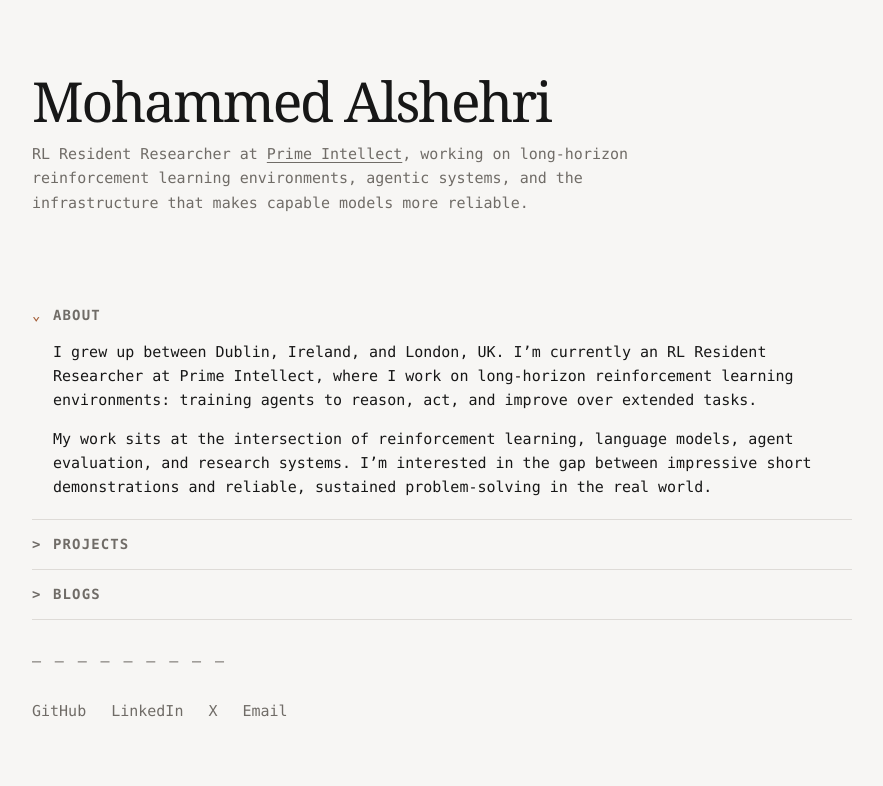
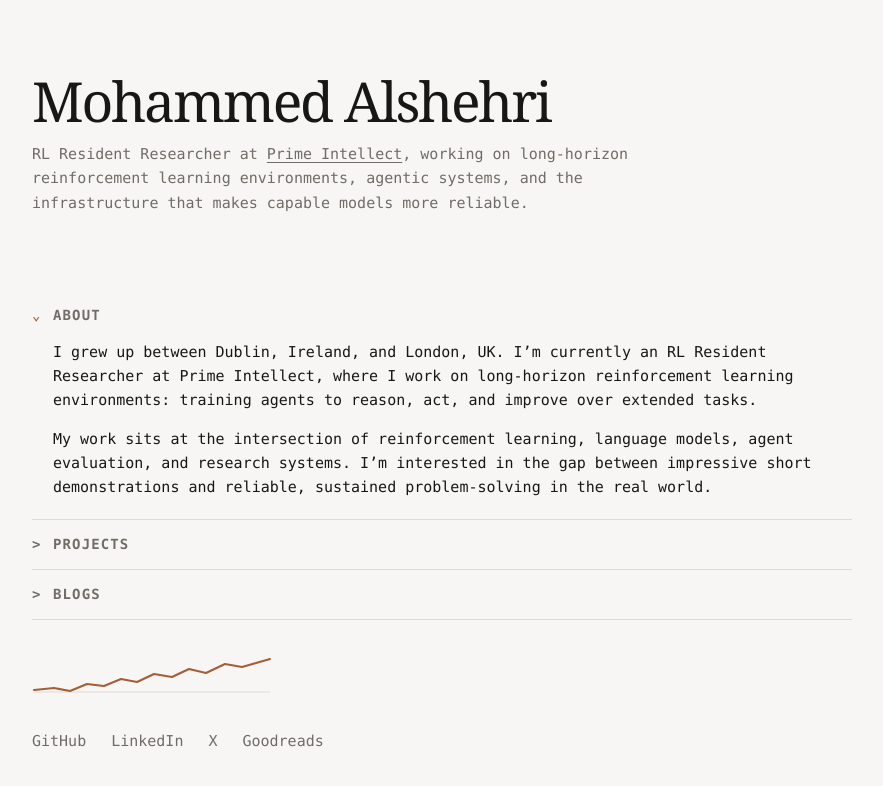
Before and after one commit to mohammed840/mohammed840.github.io, a Jekyll site: the page built from about.md, in a window 1280 px wide. Shown: the top 786 px of the page, without its empty margins (198-1081 px from the left). Built offline with Jekyll 4.4.1, drawn with Linux system fonts in a browser that asks for light colours.

Commit message:
Add one-time reward signal and Goodreads link

```diff
--- a/about.md
+++ b/about.md
@@ -71,14 +71,21 @@ permalink: /about/
         </details>
       </section>
 
-      <div class="dash-rule" aria-hidden="true">– – – – – – – – –</div>
+      <div class="signal-rule" aria-label="Upward reward signal">
+        <svg viewBox="0 0 240 42" role="img" aria-labelledby="signal-title">
+          <title id="signal-title">An upward reward signal</title>
+          <path class="signal-baseline" d="M2 35H238" />
+          <path class="signal-path" d="M2 33 L22 31 L38 34 L55 27 L72 29 L89 22 L105 25 L122 17 L140 20 L157 12 L174 16 L193 7 L210 10 L238 2" />
+        </svg>
+      </div>
 
       <footer class="profile-footer">
         <a href="https://github.com/mohammed840" target="_blank" rel="noreferrer">GitHub</a>
         <a href="https://www.linkedin.com/in/mohammed-alshehri-0a8ab81b1/" target="_blank" rel="noreferrer">LinkedIn</a>
         <a href="https://x.com/M0EGPT" target="_blank" rel="noreferrer">X</a>
-        <a href="mailto:mohammed@redec.io">Email</a>
+        <a href="https://www.goodreads.com/user/show/196070681-mohammed-alshehri" target="_blank" rel="noreferrer">Goodreads</a>
       </footer>
     </main>
+    <script src="{{ '/assets/js/profile.js' | relative_url }}"></script>
   </body>
 </html>
--- /dev/null
+++ b/assets/js/profile.js
@@ -0,0 +1,14 @@
+(function () {
+  const signal = document.querySelector('.signal-rule');
+  if (!signal) return;
+
+  const seenKey = 'mohammed-profile-reward-signal-seen';
+  try {
+    if (!window.localStorage.getItem(seenKey)) {
+      signal.classList.add('signal-play');
+      window.localStorage.setItem(seenKey, '1');
+    }
+  } catch (error) {
+    signal.classList.add('signal-play');
+  }
+})();
--- a/assets/profile.css
+++ b/assets/profile.css
@@ -44,7 +44,12 @@ a:hover { color: var(--accent); }
 .item-title { color: var(--text); font-family: Georgia, "Times New Roman", serif; font-size: 1.15rem; }
 .item-description { color: var(--muted); font-size: 13px; line-height: 1.55; }
 .item-action { color: var(--accent); font-size: 13px; margin-top: 4px; }
-.dash-rule { margin: 29px 0 26px; color: var(--muted); letter-spacing: .16em; overflow: hidden; white-space: nowrap; }
+.signal-rule { margin: 37px 0 30px; width: 240px; height: 42px; color: var(--accent); }
+.signal-rule svg { display: block; width: 100%; height: 100%; overflow: visible; }
+.signal-baseline { fill: none; stroke: var(--line); stroke-width: 1; }
+.signal-path { fill: none; stroke: var(--accent); stroke-width: 2; stroke-linecap: round; stroke-linejoin: round; }
+.signal-rule.signal-play .signal-path { stroke-dasharray: 330; stroke-dashoffset: 330; animation: draw-signal 1.5s cubic-bezier(.22, .61, .36, 1) forwards; }
+@keyframes draw-signal { to { stroke-dashoffset: 0; } }
 .profile-footer { display: flex; flex-wrap: wrap; gap: 25px; color: var(--muted); }
 .profile-footer a { text-decoration: none; }
 .site-page > h1,
@@ -76,4 +81,5 @@ a:hover { color: var(--accent); }
   .profile-header { padding-bottom: 46px; }
   .intro { font-size: 14px; }
   .profile-footer { gap: 16px; font-size: 13px; }
+  .signal-rule { width: 205px; }
 }
```
